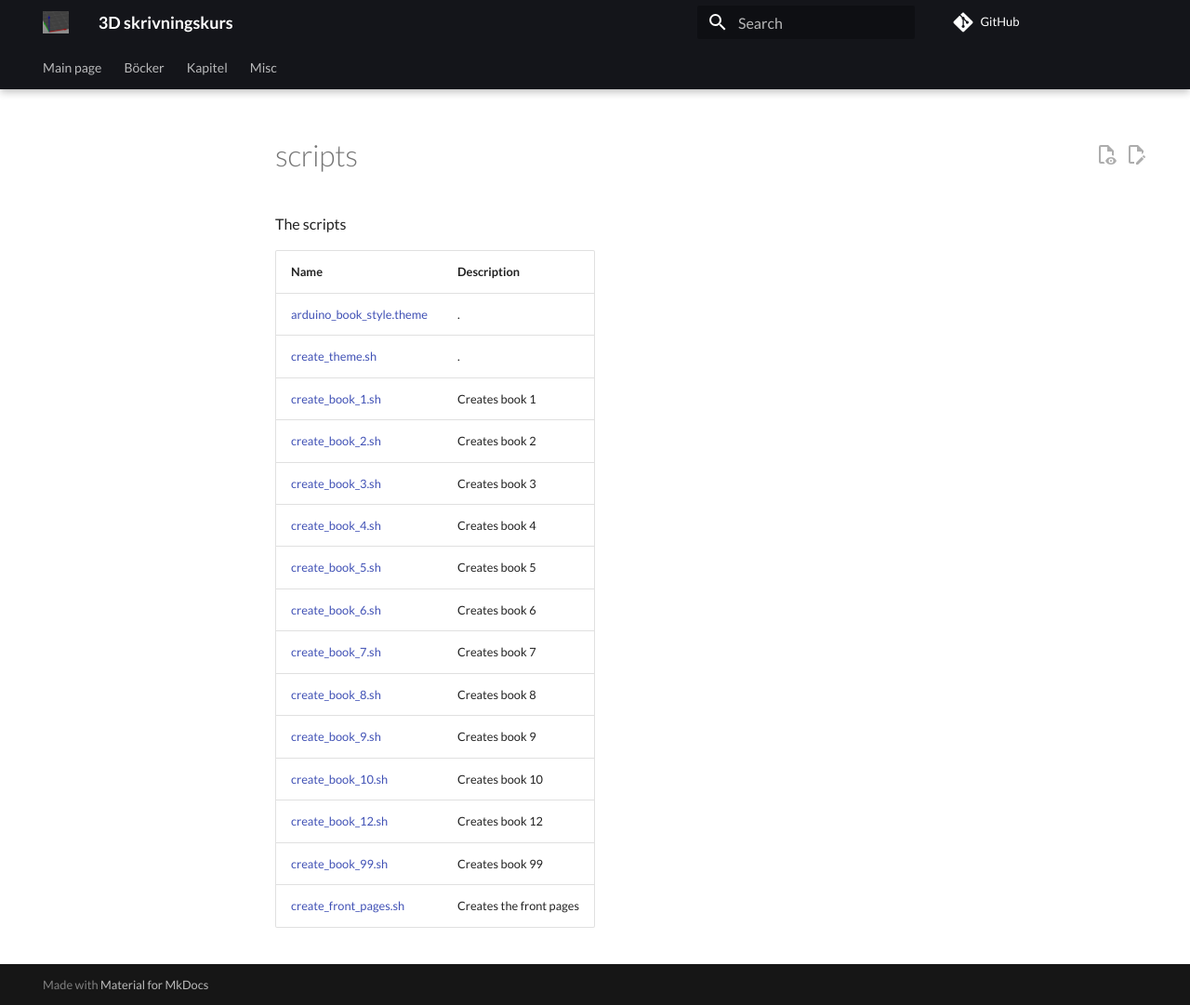
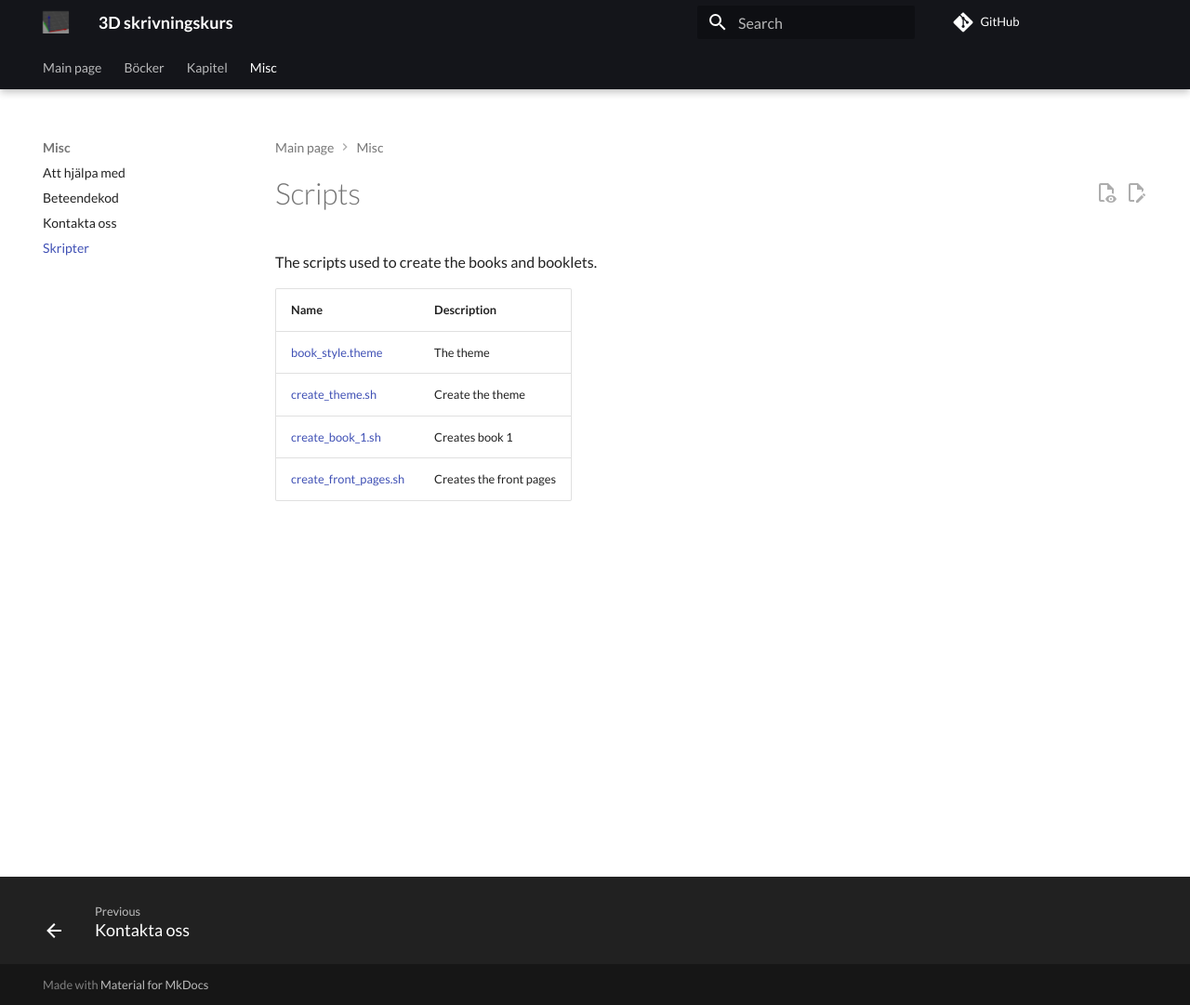
Before and after one commit to uppsala-makerspace/3d_skrivningskurs, an MkDocs documentation site: the page built from docs/scripts/README.md, in a window 1280 px wide and 1081 px high. Shown: the whole window at 93% size. Built offline with MkDocs 1.6.1 and Material for MkDocs 9.7.7, drawn with Linux system fonts in a browser that asks for light colours; comment, search, counter and statistics services are not loaded.

```diff
--- a/docs/scripts/README.md
+++ b/docs/scripts/README.md
@@ -1,21 +1,10 @@
-# scripts
+# Scripts
 
-The scripts
+The scripts used to create the books and booklets.
 
 Name                                                 |Description
 -----------------------------------------------------|------------------------
-[arduino_book_style.theme](arduino_book_style.theme) |.
-[create_theme.sh](create_theme.sh)                   |.
+[book_style.theme](book_style.theme)                 |The theme
+[create_theme.sh](create_theme.sh)                   |Create the theme
 [create_book_1.sh](create_book_1.sh)                 |Creates book 1
-[create_book_2.sh](create_book_2.sh)                 |Creates book 2
-[create_book_3.sh](create_book_3.sh)                 |Creates book 3
-[create_book_4.sh](create_book_4.sh)                 |Creates book 4
-[create_book_5.sh](create_book_5.sh)                 |Creates book 5
-[create_book_6.sh](create_book_6.sh)                 |Creates book 6
-[create_book_7.sh](create_book_7.sh)                 |Creates book 7
-[create_book_8.sh](create_book_8.sh)                 |Creates book 8
-[create_book_9.sh](create_book_9.sh)                 |Creates book 9
-[create_book_10.sh](create_book_10.sh)               |Creates book 10
-[create_book_12.sh](create_book_12.sh)               |Creates book 12
-[create_book_99.sh](create_book_99.sh)               |Creates book 99
 [create_front_pages.sh](create_front_pages.sh)       |Creates the front pages
--- a/mkdocs.yml
+++ b/mkdocs.yml
@@ -11,9 +11,16 @@ nav:
     - Översiktet: chapters/README.md
     - 0. Installera och konfigurera 3D skrivaren:  chapters/0_install_and_setup_prusa_slicer/README.md
     - 1. Att skriva ut: chapters/1_print/README.md
+    - Förord: chapters/foreword/README.md
   - Misc:
     - Att hjälpa med: CONTRIBUTING.md
+    - Beteendekod: CODE_OF_CONDUCT.md
     - Kontakta oss: contact_us.md
+    - Skripter: scripts/README.md
+
+not_in_nav: |
+  scripts/build/*.md
+  chapters/front_pages/*
 
 theme:
   name: material
```
